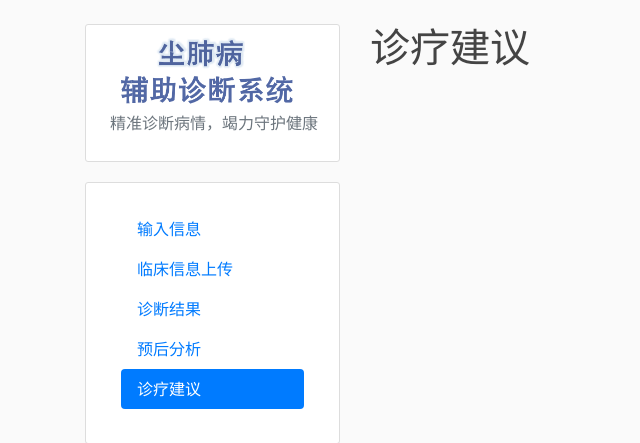
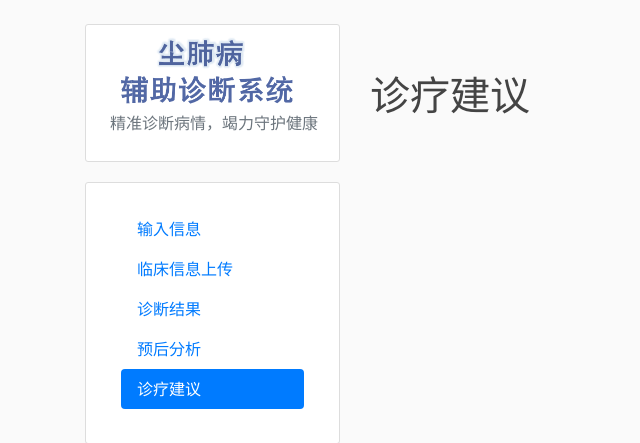
Before and after one commit to Yeqi-Fang/Diagnosis-of-pneumoconiosis, a Flask app: template flaskblog/templates/prescriptions.html in a window 1280 px wide. Shown: the part 56-499 px from the top of the page, without its empty margins (0-640 px from the left). Run offline with Flask 2, Linux system fonts and the light colour scheme; the template is opened without the code that fills it, so the values that code supplies are empty; some libraries are stand-ins or nearby versions.

Commit message:
23-2-11-6

```diff
--- a/flaskblog/templates/prescriptions.html
+++ b/flaskblog/templates/prescriptions.html
@@ -31,9 +31,9 @@
     <div class="container">
 
         <div class="row">
-            <h1 id="advise" class="mb-4">诊疗建议</h1>
+            <h1 id="advise" class="mb-5 mt-5">诊疗建议</h1>
 
-            <div>
+            <div class="align-items-center">
                 {% for i in lst %}
                     <p>{{ i }}</p>
                 {% endfor %}
```
